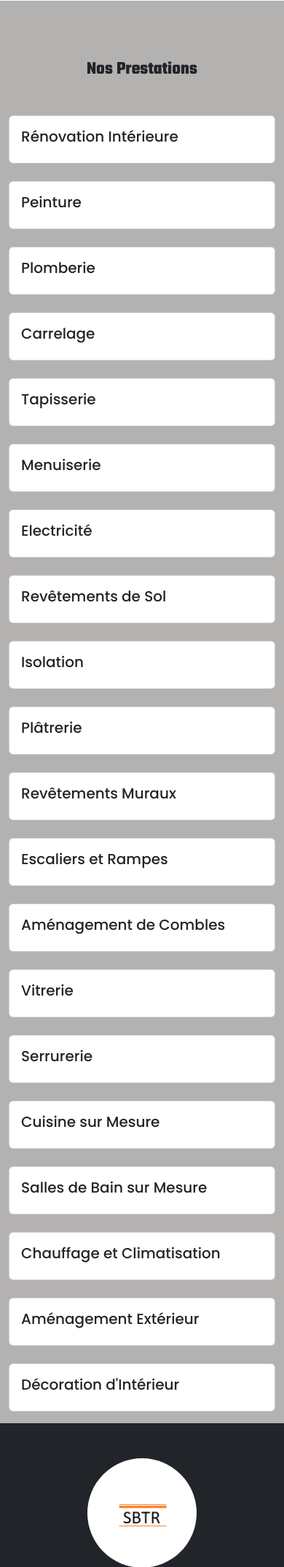
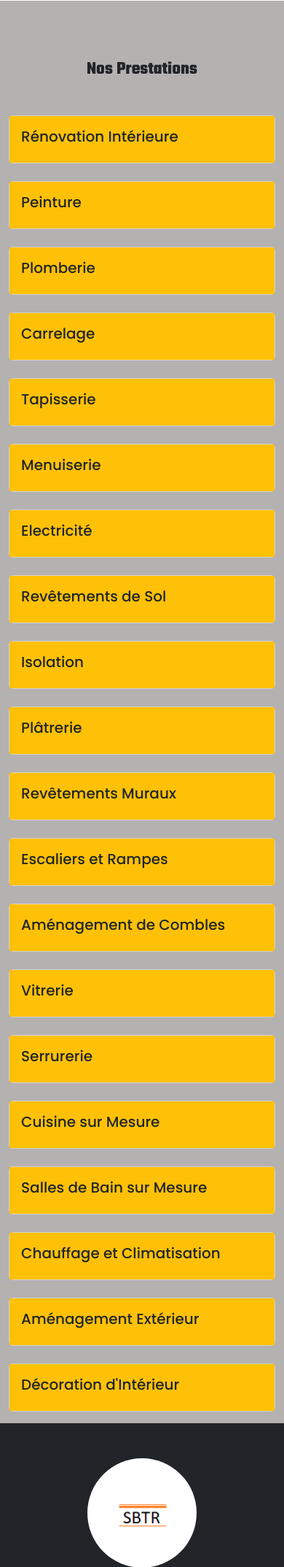
Before and after one commit to mevine76/projetpro, a PHP site: page /views/society.php in a window 390 px wide. Shown: the part 2949-5096 px from the top of the page at 73% size. Run offline with PHP 8.4, Linux system fonts and the light colour scheme; some libraries are stand-ins or nearby versions.

Commit message:
version mobile society.php

```diff
--- a/views/society.php
+++ b/views/society.php
@@ -1,7 +1,7 @@
 <?php include_once 'templates/head.php'; ?>
 
 <!-- section desktop -->
-<section class="bg-desktop-society d-none d-sm-block p-5 vh-60">
+<section class="bg-desktop-society d-none d-sm-block p-5 vh-100">
     <div class="container">
         <h1 class="display-2 fw-semibold text-white">Notre entreprise de <span class="text-warning">rénovation</span> tous corps d'état</h1>
         <p class="mt-5 text-white w-75"><span class="text-warning"></p>
@@ -9,7 +9,7 @@
 </section>
 
 <!-- section mobile -->
-<section class="bg-mobile-society d-sm-none py-5 px-3 vh-60">
+<section class="bg-mobile-society d-sm-none py-5 px-3 vh-75">
     <div class="container">
         <h1 class="display-5 fw-semibold text-white">Notre entreprise de <span class="text-warning">rénovation</span> tous corps d'état</h1>
         <p class="mt-5 text-white"></p>
@@ -71,7 +71,7 @@
             <!-- Prestation 1 : Rénovation Intérieure -->
             <div class="col">
                 <div class="card h-100">
-                    <div class="card-body">
+                    <div class="card-body bg-warning">
                         <h5 class="card-title">Rénovation Intérieure</h5>
                         <p class="card-text">Transformation complète de vos espaces pour les rendre à votre image.</p>
                     </div>
@@ -80,7 +80,7 @@
             <!-- Prestation 2 : Peinture -->
             <div class="col">
                 <div class="card h-100">
-                    <div class="card-body">
+                    <div class="card-body bg-warning">
                         <h5 class="card-title">Peinture</h5>
                         <p class="card-text">Choix de couleurs, textures et finitions pour des murs qui vous ressemblent.</p>
                     </div>
@@ -89,7 +89,7 @@
             <!-- Prestation 3 : Plomberie -->
             <div class="col">
                 <div class="card h-100">
-                    <div class="card-body">
+                    <div class="card-body bg-warning">
                         <h5 class="card-title">Plomberie</h5>
                         <p class="card-text">Installation et réparation de vos équipements sanitaires avec expertise.</p>
                     </div>
@@ -98,7 +98,7 @@
             <!-- Prestation 4 : Carrelage -->
             <div class="col">
                 <div class="card h-100">
-                    <div class="card-body">
+                    <div class="card-body bg-warning">
                         <h5 class="card-title">Carrelage</h5>
                         <p class="card-text">Pose de carreaux aux motifs et tailles variées pour un sol harmonieux.</p>
                     </div>
@@ -107,7 +107,7 @@
             <!-- Prestation 5 : Tapisserie -->
             <div class="col">
                 <div class="card h-100">
-                    <div class="card-body">
+                    <div class="card-body bg-warning">
                         <h5 class="card-title">Tapisserie</h5>
                         <p class="card-text">Sélection de papiers et techniques pour habiller vos murs avec élégance.</p>
                     </div>
@@ -116,7 +116,7 @@
             <!-- Prestation 6 : Menuiserie -->
             <div class="col">
                 <div class="card h-100">
-                    <div class="card-body">
+                    <div class="card-body bg-warning">
                         <h5 class="card-title">Menuiserie</h5>
                         <p class="card-text">Création de meubles sur mesure et aménagements en bois.</p>
                     </div>
@@ -125,7 +125,7 @@
             <!-- Prestation 7 : Electricité -->
             <div class="col">
                 <div class="card h-100">
-                    <div class="card-body">
+                    <div class="card-body bg-warning">
                         <h5 class="card-title">Electricité</h5>
                         <p class="card-text">Installation, mise en conformité et dépannage électrique.</p>
                     </div>
@@ -134,7 +134,7 @@
             <!-- Prestation 8 : Revêtements de Sol -->
             <div class="col">
                 <div class="card h-100">
-                    <div class="card-body">
+                    <div class="card-body bg-warning">
                         <h5 class="card-title">Revêtements de Sol</h5>
                         <p class="card-text">Solutions variées pour un sol confortable et esthétique.</p>
                     </div>
@@ -143,7 +143,7 @@
             <!-- Prestation 9 : Isolation -->
             <div class="col">
                 <div class="card h-100">
-                    <div class="card-body">
+                    <div class="card-body bg-warning">
                         <h5 class="card-title">Isolation</h5>
                         <p class="card-text">Optimisation thermique pour un intérieur confortable et économe.</p>
                     </div>
@@ -152,7 +152,7 @@
             <!-- Prestation 10 : Plâtrerie -->
             <div class="col">
                 <div class="card h-100">
-                    <div class="card-body">
+                    <div class="card-body bg-warning">
                         <h5 class="card-title">Plâtrerie</h5>
                         <p class="card-text">Travaux de plâtre et d'enduit pour des murs impeccables.</p>
                     </div>
@@ -160,7 +160,7 @@
             </div>
             <div class="col">
                 <div class="card h-100">
-                    <div class="card-body">
+                    <div class="card-body bg-warning">
                         <h5 class="card-title">Revêtements Muraux</h5>
                         <p class="card-text">Habillez vos murs avec des matériaux innovants et esthétiques.</p>
                     </div>
@@ -170,7 +170,7 @@
             <!-- Prestation 12 : Escaliers et Rampes -->
             <div class="col">
                 <div class="card h-100">
-                    <div class="card-body">
+                    <div class="card-body bg-warning">
                         <h5 class="card-title">Escaliers et Rampes</h5>
                         <p class="card-text">Conception et installation d'escaliers et de rampes sur mesure.</p>
                     </div>
@@ -180,7 +180,7 @@
             <!-- Prestation 13 : Aménagement de Combles -->
             <div class="col">
                 <div class="card h-100">
-                    <div class="card-body">
+                    <div class="card-body bg-warning">
                         <h5 class="card-title">Aménagement de Combles</h5>
                         <p class="card-text">Transformez vos combles en espace de vie fonctionnel et confortable.</p>
                     </div>
@@ -190,7 +190,7 @@
             <!-- Prestation 14 : Vitrerie -->
             <div class="col">
                 <div class="card h-100">
-                    <div class="card-body">
+                    <div class="card-body bg-warning">
                         <h5 class="card-title">Vitrerie</h5>
                         <p class="card-text">Installation et remplacement de vitres et de fenêtres sur mesure.</p>
                     </div>
@@ -200,7 +200,7 @@
             <!-- Prestation 15 : Serrurerie -->
             <div class="col">
                 <div class="card h-100">
-                    <div class="card-body">
+                    <div class="card-body bg-warning">
                         <h5 class="card-title">Serrurerie</h5>
                         <p class="card-text">Services de serrurerie pour la sécurisation de vos espaces.</p>
                     </div>
@@ -210,7 +210,7 @@
             <!-- Prestation 16 : Cuisine sur Mesure -->
             <div class="col">
                 <div class="card h-100">
-                    <div class="card-body">
+                    <div class="card-body bg-warning">
                         <h5 class="card-title">Cuisine sur Mesure</h5>
                         <p class="card-text">Conception et installation de cuisines personnalisées selon vos besoins.</p>
                     </div>
@@ -219,8 +219,8 @@
 
             <!-- Prestation 17 : Salles de Bain sur Mesure -->
             <div class="col">
-                <div class="card h-100">
-                    <div class="card-body">
+                <div class="card h-100 ">
+                    <div class="card-body bg-warning">
                         <h5 class="card-title">Salles de Bain sur Mesure</h5>
                         <p class="card-text">Créez la salle de bain de vos rêves avec des solutions sur mesure.</p>
                     </div>
@@ -229,8 +229,8 @@
 
             <!-- Prestation 18 : Chauffage et Climatisation -->
             <div class="col">
-                <div class="card h-100">
-                    <div class="card-body">
+                <div class="card h-100 ">
+                    <div class="card-body bg-warning">
                         <h5 class="card-title">Chauffage et Climatisation</h5>
                         <p class="card-text">Installation et entretien de systèmes de chauffage et de climatisation.</p>
                     </div>
@@ -239,8 +239,8 @@
 
             <!-- Prestation 19 : Aménagement Extérieur -->
             <div class="col">
-                <div class="card h-100">
-                    <div class="card-body">
+                <div class="card h-100 ">
+                    <div class="card-body bg-warning">
                         <h5 class="card-title">Aménagement Extérieur</h5>
                         <p class="card-text">Création d'espaces extérieurs fonctionnels et esthétiques.</p>
                     </div>
@@ -249,8 +249,8 @@
 
             <!-- Prestation 20 : Décoration d'Intérieur -->
             <div class="col">
-                <div class="card h-100">
-                    <div class="card-body">
+                <div class="card h-100 ">
+                    <div class="card-body bg-warning">
                         <h5 class="card-title">Décoration d'Intérieur</h5>
                         <p class="card-text">Conseils et mise en œuvre pour une décoration qui vous ressemble.</p>
                     </div>
--- a/views/templates/footer.php
+++ b/views/templates/footer.php
@@ -37,25 +37,25 @@
 
         <ul class="list-unstyled">
           <li class="mb-2">
-            <a href="#!" class="text-white"></i>Cuisines</a>
+            <a href="../../controllers/controller_projects.php" class="text-white"></i>Cuisines</a>
           </li>
           <li class="mb-2">
-            <a href="#!" class="text-white"></i>Chambres</a>
+            <a href="../../controllers/controller_projects.php" class="text-white"></i>Chambres</a>
           </li>
           <li class="mb-2">
-            <a href="#!" class="text-white"></i>Salle d'eau</a>
+            <a href="../../controllers/controller_projects.php" class="text-white"></i>Salle d'eau</a>
           </li>
           <li class="mb-2">
-            <a href="#!" class="text-white"></i>Menuiserie</a>
+            <a href="../../controllers/controller_projects.php" class="text-white"></i>Menuiserie</a>
           </li>
           <li class="mb-2">
-            <a href="#!" class="text-white"></i>Appartements</a>
+            <a href="../../controllers/controller_projects.php" class="text-white"></i>Appartements</a>
           </li>
           <li class="mb-2">
-            <a href="#!" class="text-white"></i>Maisons</a>
+            <a href="../../controllers/controller_projects.php" class="text-white"></i>Maisons</a>
           </li>
           <li class="mb-2">
-            <a href="#!" class="text-white"></i>Bureaux</a>
+            <a href="../../controllers/controller_projects.php" class="text-white"></i>Bureaux</a>
           </li>
         </ul>
       </div>
@@ -67,7 +67,7 @@
 
         <ul class="list-unstyled">
           <li class="mb-2">
-            <a href="#!" class="text-white"></i>La société</a>
+            <a href="../../controllers/controller_society.php" class="text-white"></i>La société</a>
           </li>
           <li class="mb-2">
             <a href="#!" class="text-white"></i>CGV</a>
@@ -82,7 +82,7 @@
             <a href="#!" class="text-white"></i>Mention légales</a>
           </li>
           <li class="mb-2">
-            <a href="#!" class="text-white"></i>Contact</a>
+            <a href="../../controllers/controller_contact.php" class="text-white"></i>Contact</a>
           </li>
         </ul>
       </div>
```
